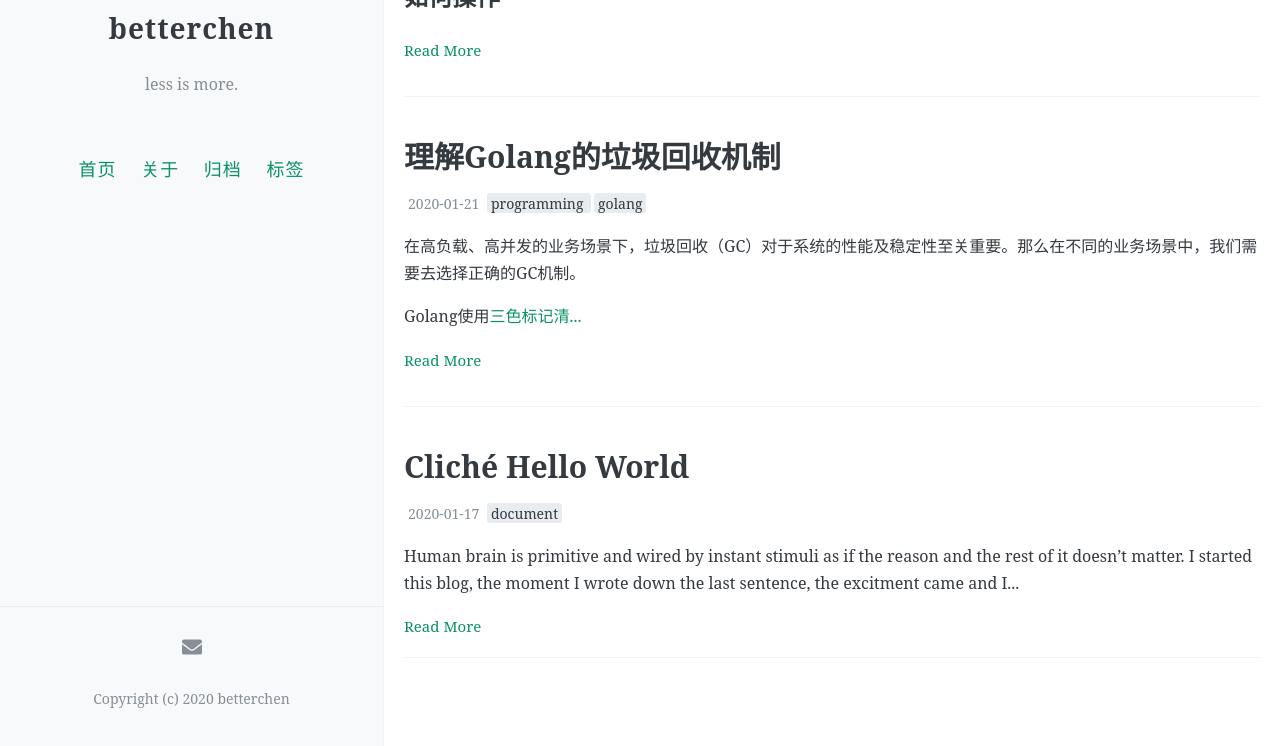
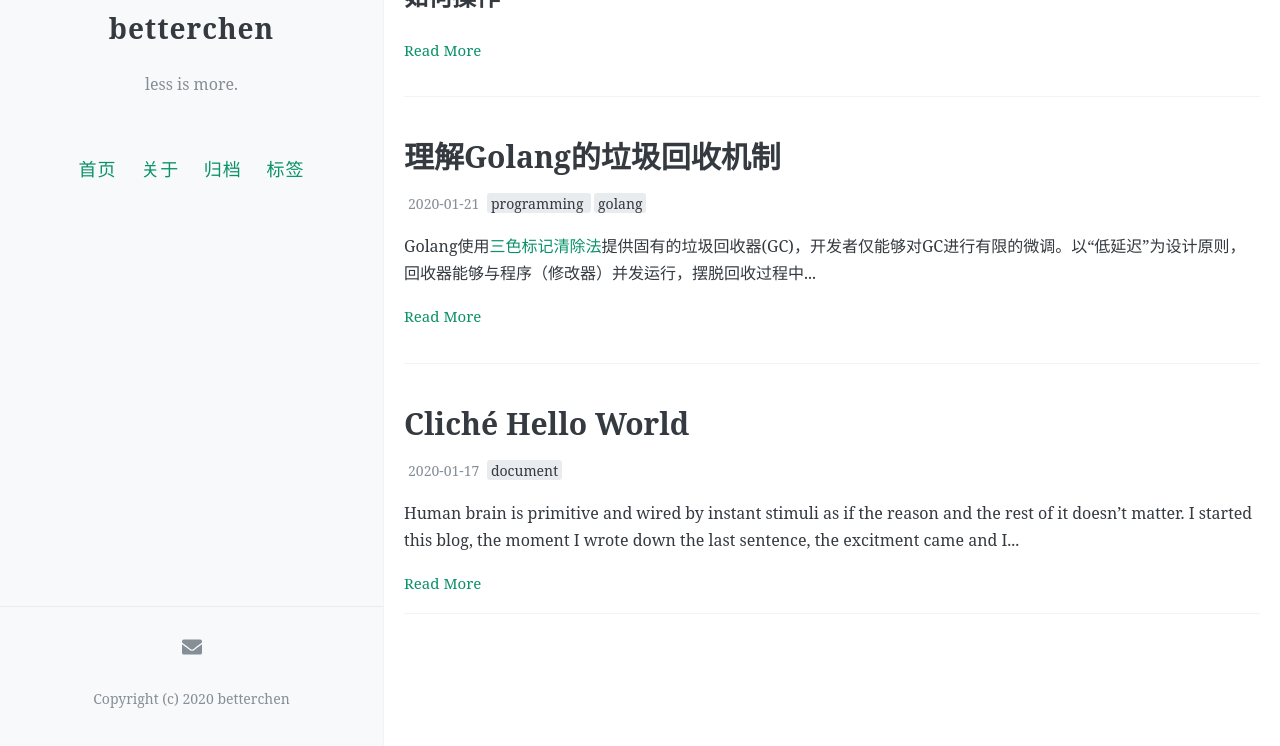
Before and after one commit to betterchen/betterchen.github.io, a Jekyll site: the page built from index.html, in a window 1280 px wide and 988 px high, cut to the strip 242-988 px from the top of the window. Built offline with Jekyll 4.4.1, drawn with Linux system fonts in a browser that asks for light colours; the list of posts is cut into pages by our own code; comment, search, counter and statistics services are not loaded.

Commit message:
[post] edit golang-gc

```diff
--- a/_posts/2020-01-21-golang-gc.md
+++ b/_posts/2020-01-21-golang-gc.md
@@ -6,9 +6,7 @@ Author: betterchen
 tags: [programming, golang]
 comments: true
 ---
-在高负载、高并发的业务场景下，垃圾回收（GC）对于系统的性能及稳定性至关重要。那么在不同的业务场景中，我们需要去选择正确的GC机制。
-
-Golang使用[三色标记清除法](https://www.microsoft.com/en-us/research/uploads/prod/2016/12/On-the-fly-Garbage-Collection.pdf)，提供固有的GC机制，开发者仅能够对GC进行有限的微调。Golang的GC强调“低延迟”，回收器能够与程序（修改器）并发运行，从而摆脱全局阻塞（stop-the-world）的垃圾回收操作。另一方面来看，并发运行也会带来额外的同步与复制操作，则可能降低程序的吞吐能力。
+Golang使用[三色标记清除法](https://www.microsoft.com/en-us/research/uploads/prod/2016/12/On-the-fly-Garbage-Collection.pdf)提供固有的垃圾回收器(GC)，开发者仅能够对GC进行有限的微调。以“低延迟”为设计原则，回收器能够与程序（修改器）并发运行，摆脱回收过程中的全局阻塞（stop-the-world, stw）。另一方面来看，并发运行的GC引入了额外的同步与复制操作，则可能降低程序的吞吐能力。
 
 ## 三色标记清除法
 
@@ -164,12 +162,12 @@ Golang使用[三色标记清除法](https://www.microsoft.com/en-us/research/upl
 
 ## Golang的GC机制的优缺点
 
-从上面的例子中，我们可以发现Golang并发的GC机制有以下优点：
+从上面的例子中，我们可以发现并发的GC有以下优点：
 
 - 并发运行的GC和程序均能获取充足的CPU时间的情况下，GC及程序的吞吐量均优于串行的GC机制。
 - 并发的GC可保证低延迟，加速程序的持续运行。
 
-同时，仍存在以下问题：
+同时也存在问题：
 
 - 仍有全局阻塞。GC周期在初始时，需要全局阻塞来扫描获取所有根变量。
 - 需要更高频的CPU。并发运行的GC如不能获取充足的CPU时间（GC周期较程序慢），程序则需等待GC周期完成，会导致程序整体吞吐量的降低。
@@ -178,7 +176,7 @@ Golang使用[三色标记清除法](https://www.microsoft.com/en-us/research/upl
 
 ## 总结
 
-Golang的GC机制可以在持续稳定的内存负载中保证高效地回收，但在骤增的大量内存负载下性能较差。我们可以微调来处理突发内存负载，但Golang的固有的、不可自定义的GC机制可能并不适用于某些以此为特征的系统。
+Golang的GC机制可以在稳定的内存负载下保持高效，但骤增的大量写入会冲击GC性能。我们可以通过调参或手动开启GC周期来处理内存负载峰值中的垃圾回收操作，但在以此为特征的业务中，固有的垃圾回收器也许并不是最适用的方案。
 
 ---
 
```
